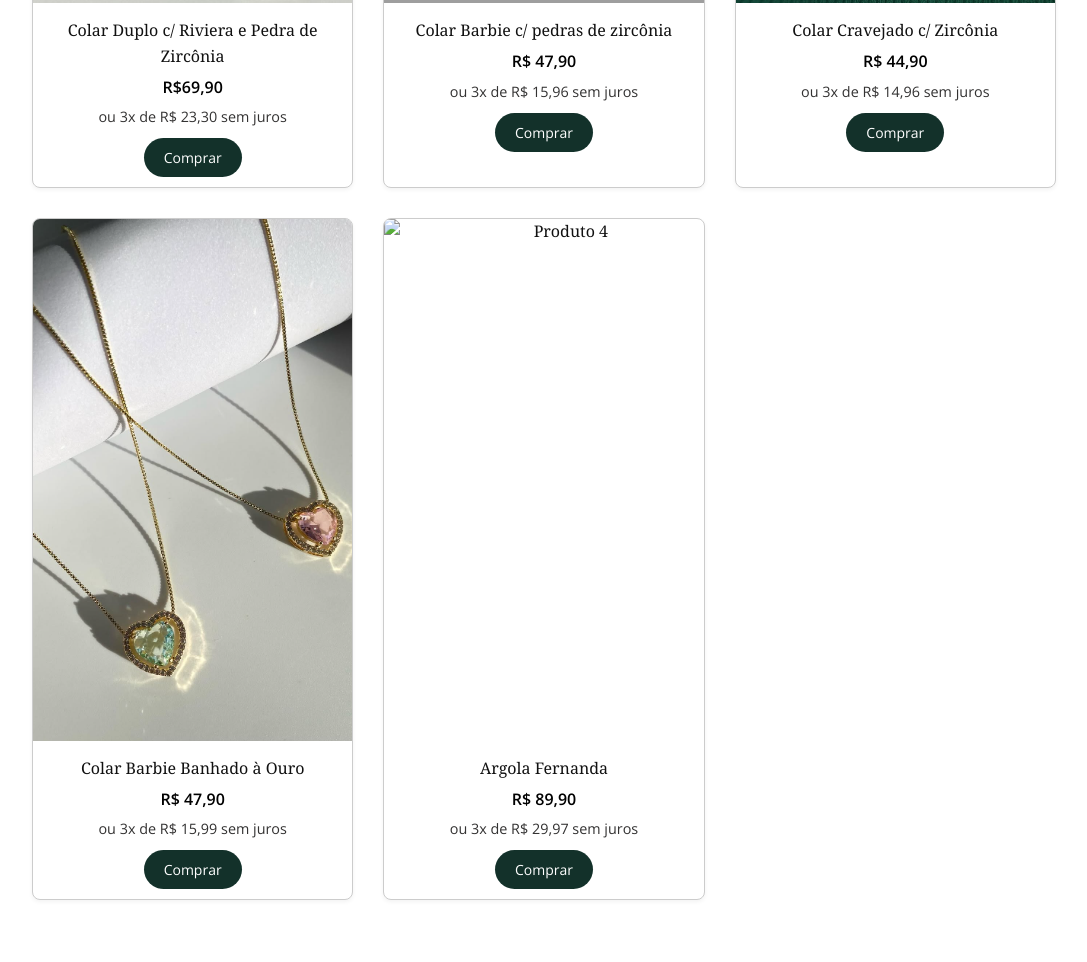
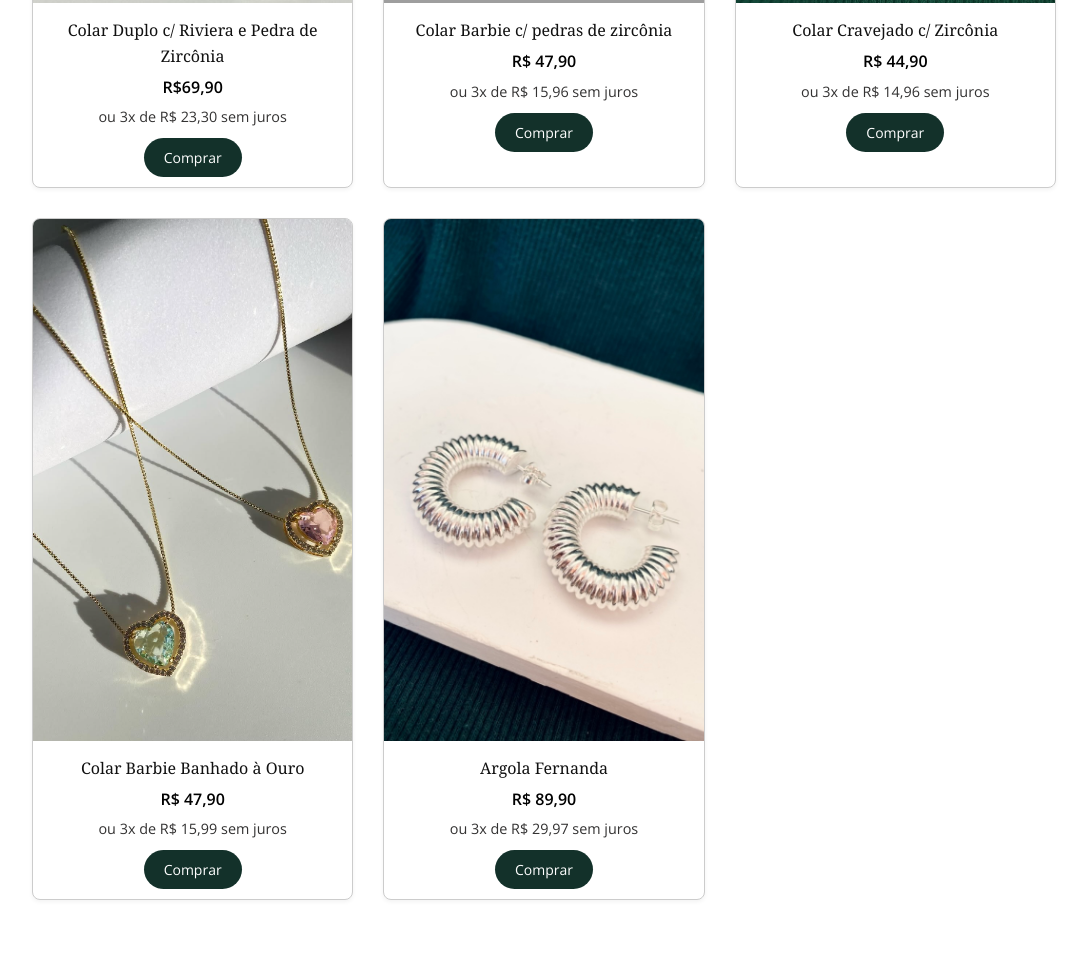
Before and after one commit to RafaellMello/fiorelle, a plain HTML site: page index.html in a window 1280 px wide. Shown: the part 1580-2542 px from the top of the page, without its empty margins (96-1183 px from the left). Drawn offline with nearby package versions, Linux system fonts and the light colour scheme; grey boxes are pictures that could not be loaded.

Commit message:
Alterado

```diff
--- a/index.html
+++ b/index.html
@@ -105,7 +105,7 @@
   </div>
 
   <div class="product-card fade-in">
-    <img src="pics/produtobanhado3.jpg" alt="Produto 4" loading="lazy">
+    <img class="ajuste-produto4" src="pics/IMG_3866.PNG" alt="Produto 4" loading="lazy">
     <h3 class="product-title">Argola Fernanda</h3>
     <p class="preco">R$ 89,90</p>
     <p class="parcelado">ou 3x de R$ 29,97 sem juros</p>
```
Also changed, not shown: pics/IMG_3866.PNG (added).
